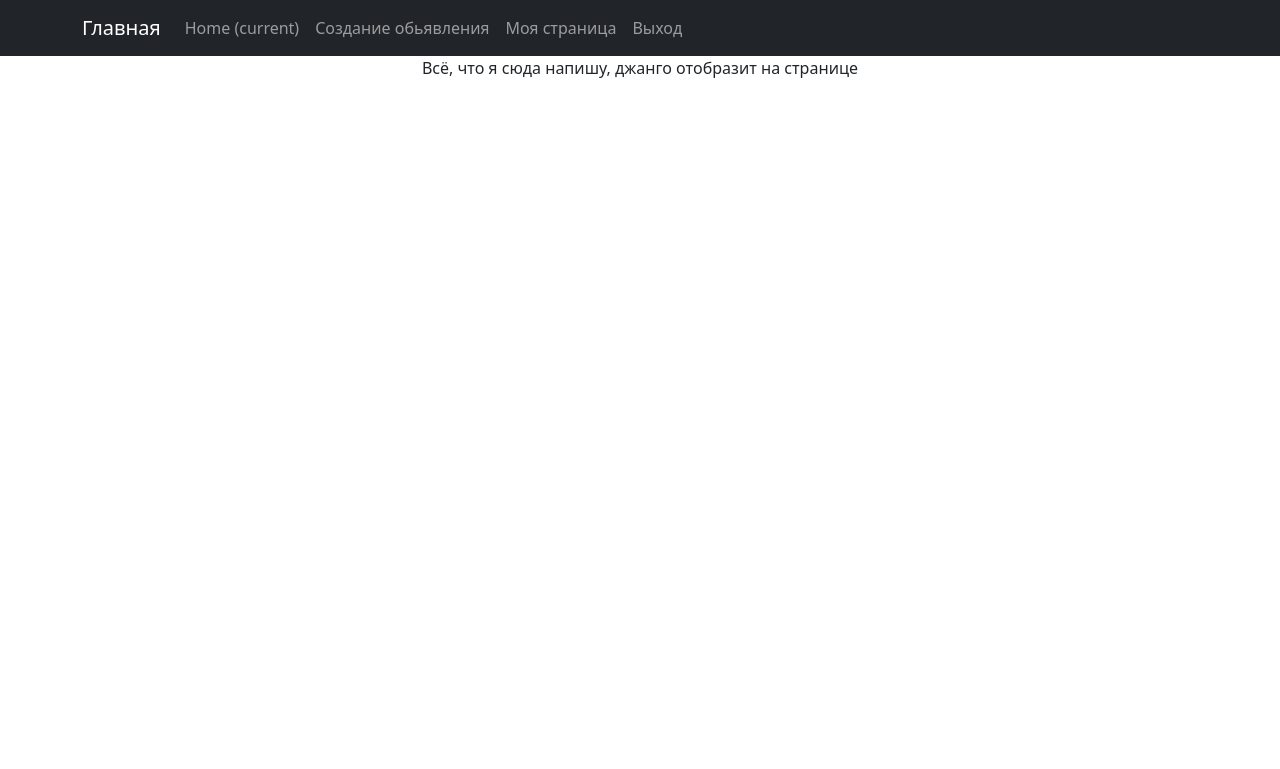
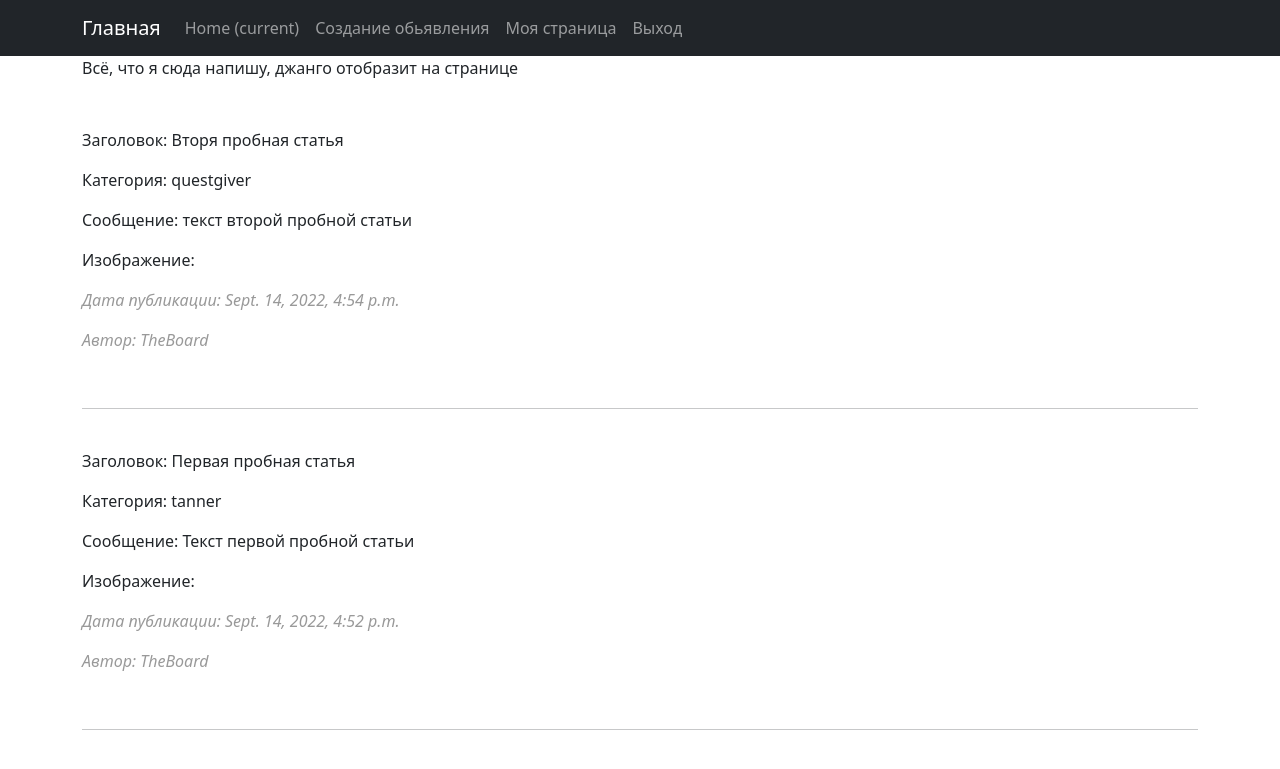
Before and after one commit to MarinaZLKN/mmropg_bulletin_board, a Django app: page /posts/ in a window 1280 px wide. Shown: the top 769 px of the page. Run offline with Django 4.2, Linux system fonts and the light colour scheme; data comes from the database, SQL or seed files in the repository; both versions use the stored data as it was after the commit; some libraries are stand-ins or nearby versions.

Commit message:
Поменяла поля в модели для загрузки файлов, добавила таблицу на главную и примерно настроила стиль отображения сообщений

```diff
--- a/TheBoard/GameBoard/models.py
+++ b/TheBoard/GameBoard/models.py
@@ -21,7 +21,9 @@ class Post(models.Model):
     title = models.CharField(max_length=255, verbose_name="Заголовок")
     datecreation = models.DateTimeField(auto_now_add=True, verbose_name="Дата создания")
     type = models.CharField(max_length=16, choices=TYPES, default='merchant', verbose_name='Тип обьявления')
-    content = RichTextField(blank=True, null=True, verbose_name='Сообщение')
+    content = models.TextField(verbose_name='Сообщение')
+    upload = models.FileField(upload_to='uploads/', blank=True)
+
 
     def __str__(self):
         return f'{self.title}'
--- a/TheBoard/TheBoard/settings.py
+++ b/TheBoard/TheBoard/settings.py
@@ -119,6 +119,7 @@ USE_TZ = True
 # https://docs.djangoproject.com/en/4.1/howto/static-files/
 
 STATIC_URL = 'static/'
+STATIC_ROOT ='/static/'
 STATICFILES_DIRS = [
     BASE_DIR / "static"
 ]
@@ -127,3 +128,6 @@ STATICFILES_DIRS = [
 # https://docs.djangoproject.com/en/4.1/ref/settings/#default-auto-field
 
 DEFAULT_AUTO_FIELD = 'django.db.models.BigAutoField'
+
+MEDIA_ROOT = 'media/'
+MEDIA_URL = '/media/'
--- a/TheBoard/TheBoard/urls.py
+++ b/TheBoard/TheBoard/urls.py
@@ -1,7 +1,9 @@
 from django.contrib import admin
 from django.urls import path, include
+from django.conf import settings
+from django.conf.urls.static import static
 
 urlpatterns = [
     path('admin/', admin.site.urls),
     path('', include('GameBoard.urls')),
-]
+] + static(settings.MEDIA_URL, document_root=settings.MEDIA_ROOT)
--- a/TheBoard/templates/default.html
+++ b/TheBoard/templates/default.html
@@ -43,7 +43,7 @@
         <!-- Page content-->
         <div class="container">
             <div class="row">
-                <div class="col-lg-12 text-center">
+                <div class="col-lg-12 text-left">
                     {% block content %}
                     {{ flatpage.content }}
                     {% endblock content %}
--- a/TheBoard/templates/posts.html
+++ b/TheBoard/templates/posts.html
@@ -7,4 +7,30 @@ Future Posts
 
 {% block content %}
 Всё, что я сюда напишу, джанго отобразит на странице
+<br>
+<br>
+<br>
+{% if posts%}
+{% for post in posts %}
+<table>
+    <tr>
+        <p style="text-align: left;">Заголовок: {{ post.title}}</p>
+        <p style="text-align: left;">Категория: {{ post.type }}
+            {% for cat in post.type.all %}
+            {{cat}}
+            {% endfor %}</p>
+        <p style="text-align: left;">Сообщение: {{ post.content }}</p>
+        <p style="text-align: left;">Изображение:</p>
+        <p style="text-align: left;"><span style="color: #999999;"><em>Дата публикации: {{ post.datecreation}}</em></span></p>
+        <p style="text-align: left;"><span style="color: #999999;"><em>Автор: {{ post.author }}</em></span></p>
+    </tr>
+    <br>
+    <hr>
+    <br>
+    {% endfor %}
+
+</table>
+{% else %}
+<h2>Новостей нет!</h2>
+{% endif %}
 {% endblock content %}
```
Also changed, not shown: TheBoard/db.sqlite3.
